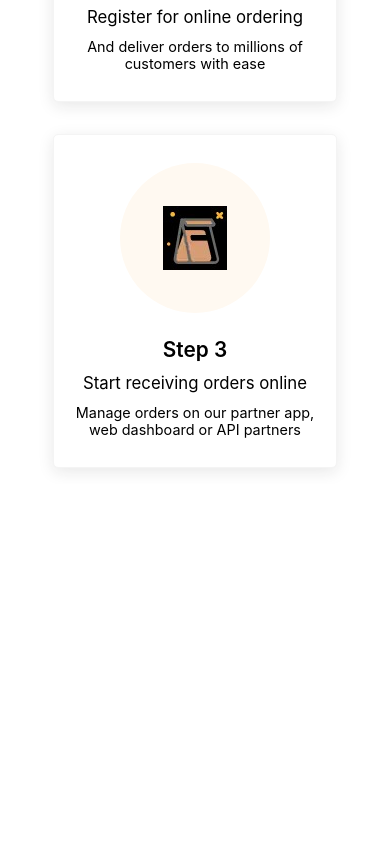
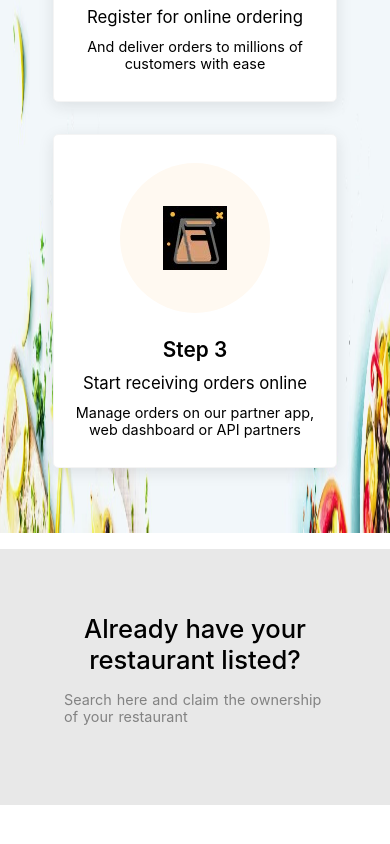
Before and after one commit to koushil-mankali/zomato_clone, a React (Vite) app: page /add-restaurant in a window 390 px wide. Shown: the part 1895-2739 px from the top of the page. Before the commit the page ends 2379 px from the top, so only its background shows below. Built offline with nearby package versions, Linux system fonts and the light colour scheme.

Commit message:
SearchListedRestaurant component completed

```diff
--- a/src/components/HowItWorks/HowItWorks.module.css
+++ b/src/components/HowItWorks/HowItWorks.module.css
@@ -1,6 +1,7 @@
 .outerDiv {
     width: 100%;
-    height: 600px;
+    min-height: 600px;
+    height: auto;
     margin: 1rem 0;
 }
 
@@ -65,3 +66,19 @@
         height: 100%;
     }
 }
+
+@media all and (max-width: 950px) {
+    .outerDiv {
+        height: 900px;
+    }
+}
+
+@media all and (max-width: 650px) {
+    .title {
+        margin: 0;
+    }
+
+    .outerDiv {
+        height: 1250px;
+    }
+}
--- /dev/null
+++ b/src/components/SearchListedRestaurant/SearchListedRestaurant.jsx
@@ -0,0 +1,13 @@
+import css from './SearchListedRestaurant.module.css'
+
+let SearchListedRestaurant = () => {
+    return <div className={css.outerDiv}>
+        <div className={css.innerDiv}>
+            <div className={css.title}>Already have your restaurant listed?</div>
+            <div className={css.tagLine}>Search here and claim the ownership of your restaurant</div>
+            <div className={css.searchBox}></div>
+        </div>
+    </div>
+}
+
+export default SearchListedRestaurant;
--- /dev/null
+++ b/src/components/SearchListedRestaurant/SearchListedRestaurant.module.css
@@ -0,0 +1,39 @@
+.outerDiv {
+    position: relative;
+    width: 100%;
+    margin: 1rem 0;
+    background-color: var(--bg-ash);
+}
+
+.innerDiv {
+    padding: 4rem;
+    display: flex;
+    flex-wrap: wrap;
+    flex-direction: column;
+    justify-content: center;
+    align-items: center;
+}
+
+.title {
+    text-align: center;
+    font-size: 2.5rem;
+    font-weight: 500;
+}
+
+.tagLine {
+    font-size: 1.2rem;
+    word-spacing: 1px;
+    font-weight: 400;
+    color: var(--color-p2-text);
+    margin: 1rem 0;
+}
+
+@media all and (max-width: 480px) {
+    .title {
+        font-size: 1.6rem;
+    }
+
+    .tagLine {
+        font-size: 0.9rem;
+    }
+}
--- a/src/pages/AddRestaurant/AddRestaurant.jsx
+++ b/src/pages/AddRestaurant/AddRestaurant.jsx
@@ -1,6 +1,7 @@
 import AddRestaurantHeader from '../../components/AddRestaurantHeader/AddRestaurantHeader';
 import WhyShouldYouPWZ from '../../components/WhyShouldYouPWZ/WhyShouldYouPWZ';
 import HowItWorks from '../../components/HowItWorks/HowItWorks';
+import SearchListedRestaurant from '../../components/SearchListedRestaurant/SearchListedRestaurant'
 
 import css from './AddRestaurant.module.css'
 
@@ -9,6 +10,7 @@ let AddRestaurant = () => {
         <AddRestaurantHeader />
         <WhyShouldYouPWZ />
         <HowItWorks />
+        <SearchListedRestaurant />
     </div>
 }
 
```
